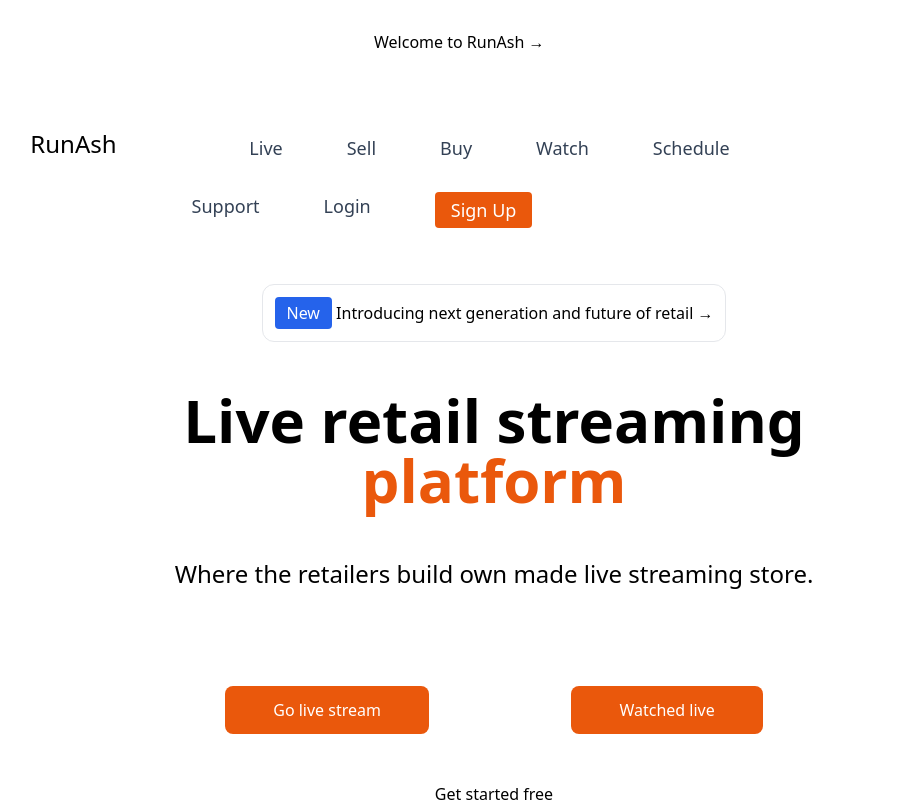
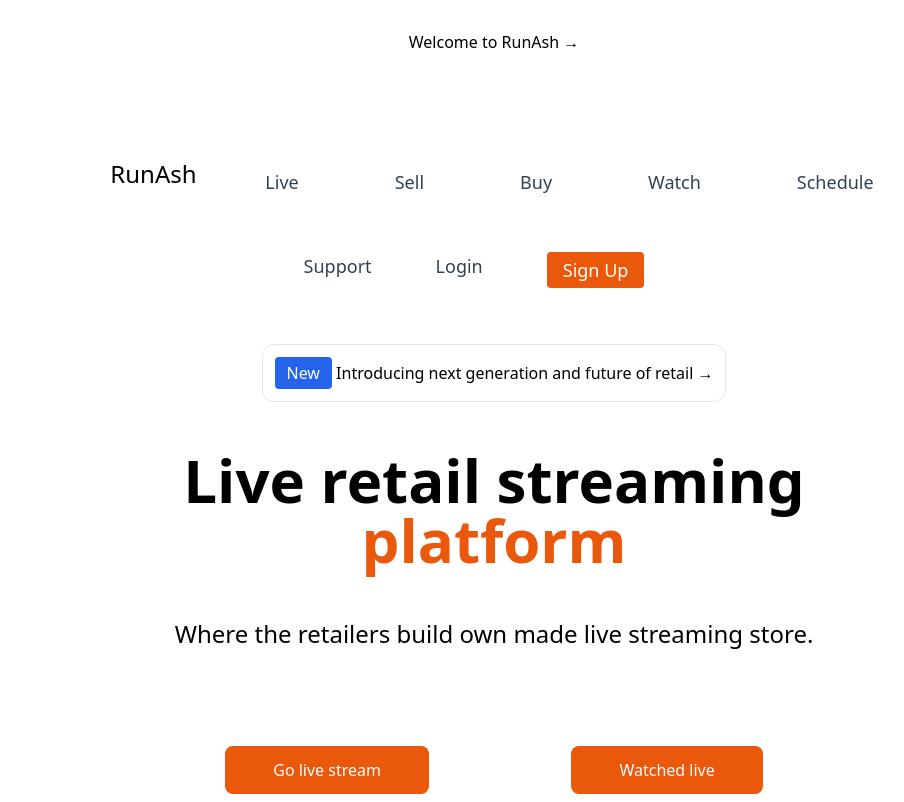
Before and after one commit to Vaibhavmurmu/nextjs13, a Next.js app: page / in a window 1280 px wide. Shown: the top 802 px of the page, without its empty margins (146-1050 px from the left). Built offline with nearby package versions, Linux system fonts and the light colour scheme.

Commit message:
Update Navbar.js

```diff
--- a/components/Navbar.js
+++ b/components/Navbar.js
@@ -3,7 +3,7 @@ import Link from "next/link";
 
 export default function Navbar() {
     return (
-        <main className="flex w-full flex-1 flex-col item-centre justify-centre px-20 text-centre">
+        <main className="flex w-full flex-1 flex-col items-center justify-centre px-20 text-center">
             <div className="flex h-20 w-full items-center justify-center">
                 <text className="text-1xl font-normal text-black mt-1 w-60 h-6">
                     <p className="text-1xl font-normal">Welcome to RunAsh &rarr;</p>
@@ -19,7 +19,7 @@ export default function Navbar() {
             <h1 className="text-2xl font-b">RunAsh</h1>
         </div>
         <div className="flex flex-row item-centre space-x-4">
-            <ul className="flex flex-row item-centre">
+            <ul className="mt-10 pb-8 px-[50vm] w-full flex overflo-x-auto gap-8 snap-x flex-row item-centre">
                 <li className="mr-10">
                     <Link href="/live">
                         <a className="text-lg font-n px-3 py-2 text-slate-700 rounded-lg hover:bg-slate-100 hover:text-slate-900">Live</a>
```
